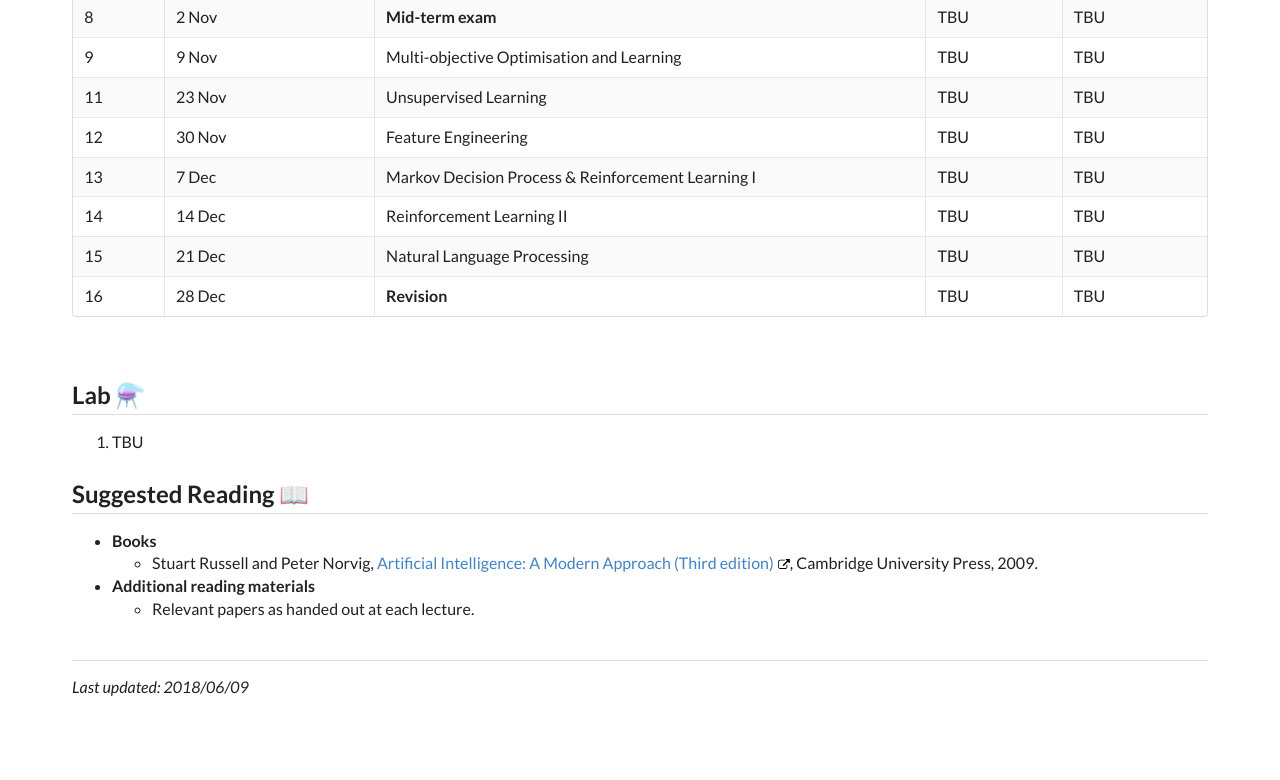
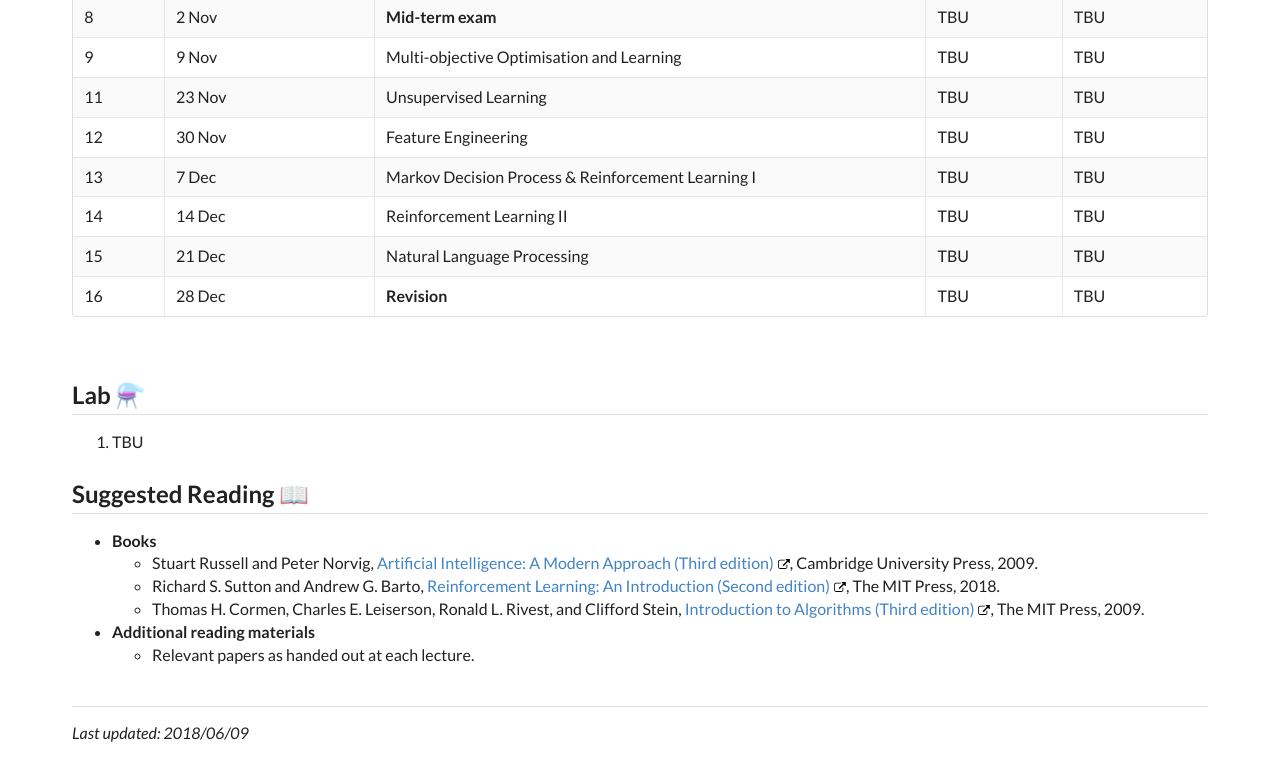
Before and after one commit to SUSTech-CS-Courses/AAI, a plain HTML site: page index.html in a window 1280 px wide. Shown: the part 1219-1999 px from the top of the page. Drawn offline with Linux system fonts and the light colour scheme.

Commit message:
Add reading list

```diff
--- a/index.html
+++ b/index.html
@@ -317,6 +317,12 @@
             <ul>
                 <li>Stuart Russell and Peter Norvig, <a href="http://aima.cs.berkeley.edu/" target="_blank">Artificial Intelligence: A Modern Approach (Third edition)</a>, Cambridge University Press, 2009.</li>
             </ul>
+            <ul>
+                <li>Richard S. Sutton and Andrew G. Barto, <a href="http://incompleteideas.net/book/the-book-2nd.html" target="_blank">Reinforcement Learning: An Introduction (Second edition)</a>, The MIT Press, 2018.</li>
+            </ul>
+            <ul>
+                <li>Thomas H. Cormen, Charles E. Leiserson, Ronald L. Rivest, and Clifford Stein, <a href="https://mcdtu.files.wordpress.com/2017/03/introduction-to-algorithms-3rd-edition-sep-2010.pdf", target="_blank">Introduction to Algorithms (Third edition)</a>, The MIT Press, 2009.</li>
+            </ul>
         </li>
         <li>
             <b>Additional reading materials</b>
```
